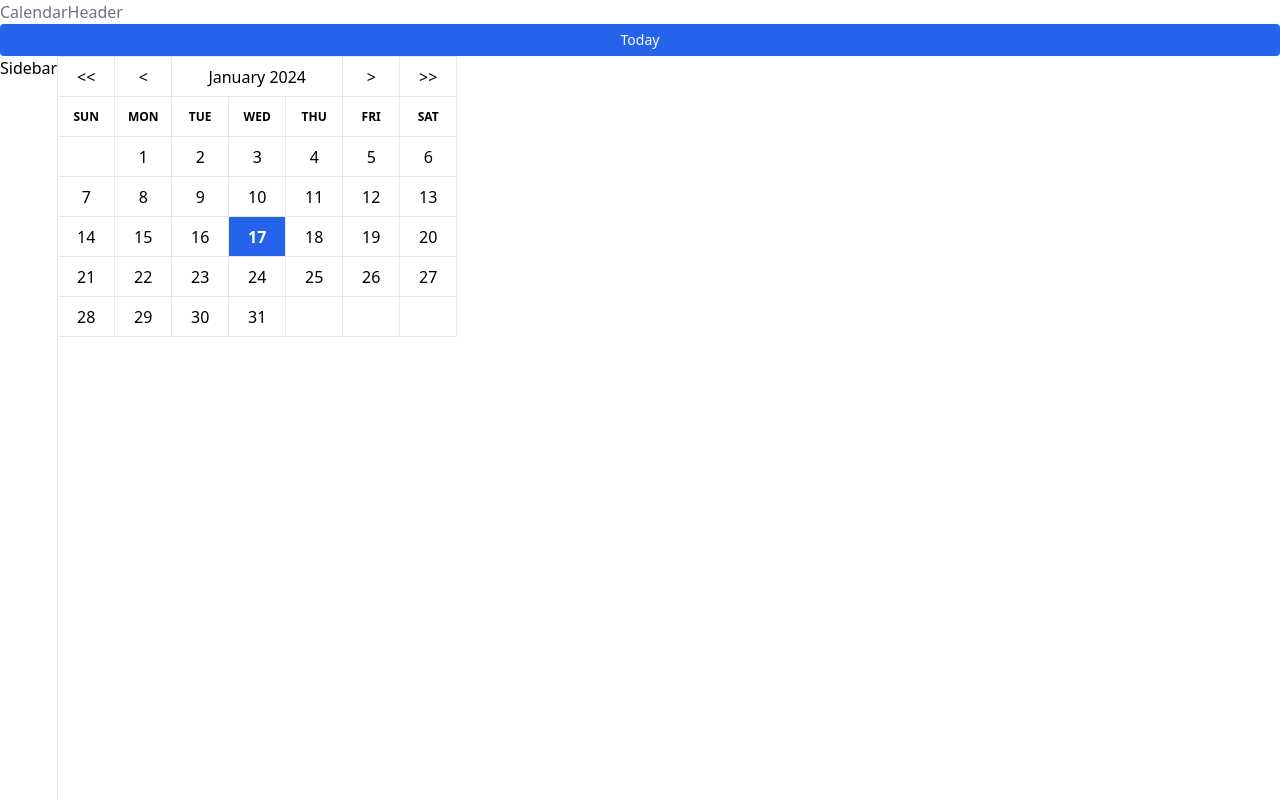
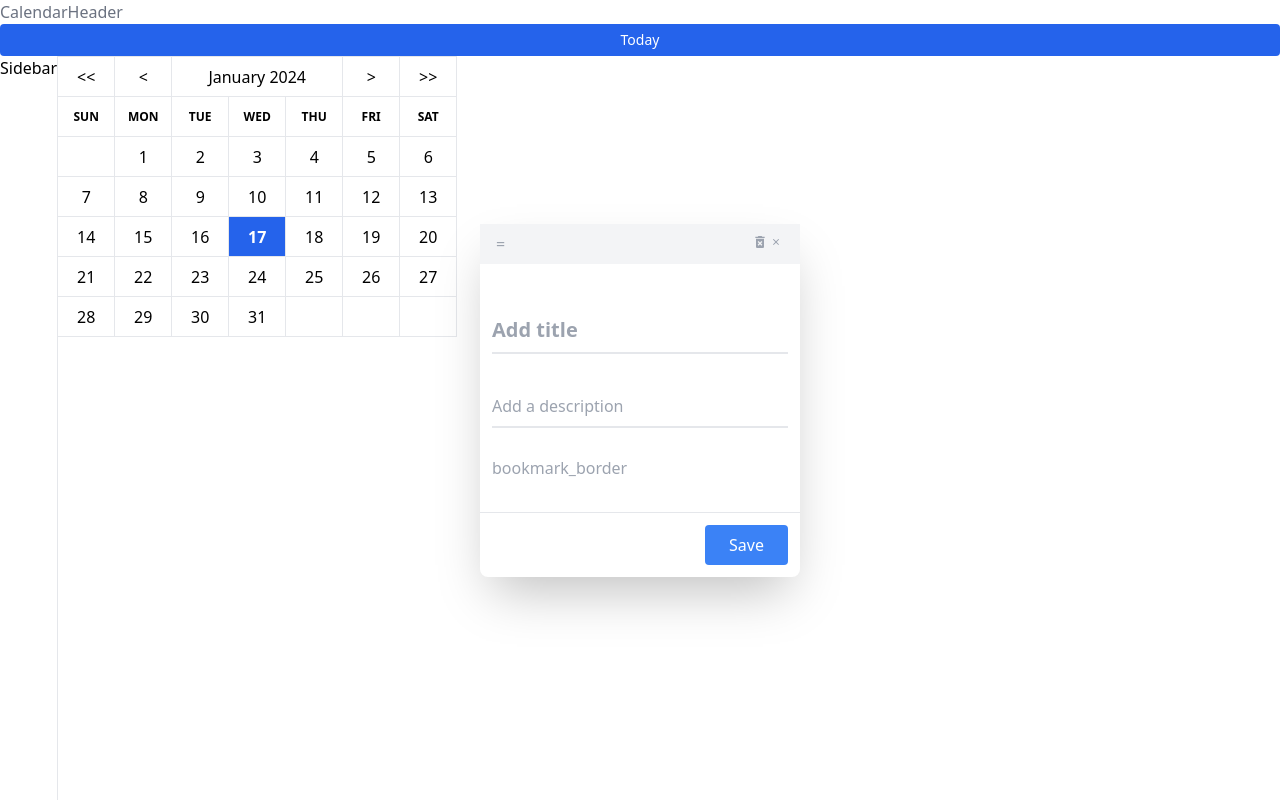
Before and after one commit to okuyama-code/nextjs_ts_calendar, a Next.js app: page / in a window 1280 px wide. Built offline with nearby package versions, Linux system fonts and the light colour scheme.

Commit message:
モーダル作成

```diff
--- a/package.json
+++ b/package.json
@@ -13,7 +13,8 @@
     "date-fns": "^3.2.0",
     "next": "14.0.4",
     "react": "^18",
-    "react-dom": "^18"
+    "react-dom": "^18",
+    "react-icons": "^5.0.1"
   },
   "devDependencies": {
     "@types/node": "^20",
--- a/src/app/page.tsx
+++ b/src/app/page.tsx
@@ -3,6 +3,7 @@
 import Calendar from '@/calendar/Calendar'
 import CalendarHeader from '@/calendar/CalendarHeader'
 import Button from '@/components/Button';
+import EventModal from '@/components/EventModal';
 import Sidebar from '@/components/Sidebar'
 import { useState } from 'react';
 
@@ -13,6 +14,7 @@ export default function Home() {
   const handleSetToday = () => setCurrentDate(new Date());
   return (
     <>
+      <EventModal />
       <div className="h-screen flex flex-col">
         <CalendarHeader />
         <Button onClick={handleSetToday}>Today</Button>
--- a/src/calendar/Calendar.tsx
+++ b/src/calendar/Calendar.tsx
@@ -51,6 +51,7 @@ const Calendar: React.FC<Props> = ({ value = new Date(), onChange }) => {
           <Cell key={index} />
         ))}
 
+          {/* TODO　ここに予定のtitleを入れる */}
         {Array.from({ length: numDays }).map((_, index) => {
           const date = index + 1;
           const isCurrentDate = date === value.getDate();
--- /dev/null
+++ b/src/components/EventModal.tsx
@@ -0,0 +1,74 @@
+import React, { useState } from 'react'
+import { MdDeleteForever } from "react-icons/md";
+import { IoIosClose } from "react-icons/io";
+
+const EventModal = () => {
+  const [title, setTitle] = useState("");
+  const [description, setDescription] = useState("");
+
+  return (
+    <div className="h-screen w-full fixed left-0 top-0 flex justify-center items-center">
+      <form className="bg-white rounded-lg shadow-2xl w-1/4">
+        <header className="bg-gray-100 px-4 py-2 flex justify-between items-center">
+          <span className="text-gray-400">
+            {"="}
+          </span>
+          <div>
+            <button  className=" text-gray-400 cursor-pointer">
+              <MdDeleteForever />
+            </button>
+            <button
+            // onClick={() => setShowEventModal(false)}
+            >
+              <span className=" text-gray-400">
+                <IoIosClose />
+              </span>
+            </button>
+          </div>
+        </header>
+
+        <div className="p-3">
+          <div className="grid grid-cols-1/5 items-end gap-y-7">
+            <div></div>
+            <input
+              type="text"
+              name="title"
+              placeholder="Add title"
+              value={title}
+              required
+              className="pt-3 border-0 text-gray-600 text-xl font-semibold pb-2 w-full border-b-2 border-gray-200 focus:outline-none focus:ring-0 focus:border-blue-500"
+              onChange={(e) => setTitle(e.target.value)}
+            />
+
+            {/* <p>{daySelected.format("dddd, MMMM DD")}</p> */}
+
+            <input
+              type="text"
+              name="description"
+              placeholder="Add a description"
+              value={description}
+              required
+              className="pt-3 border-0 text-gray-600 pb-2 w-full border-b-2 border-gray-200 focus:outline-none focus:ring-0 focus:border-blue-500"
+              onChange={(e) => setDescription(e.target.value)}
+            />
+            <span className="material-icons-outlined text-gray-400">
+              bookmark_border
+            </span>
+
+          </div>
+        </div>
+        <footer className="flex justify-end border-t p-3 mt-5">
+          <button
+            type="submit"
+            // onClick={handleSubmit}
+            className="bg-blue-500 hover:bg-blue-600 px-6 py-2 rounded text-white"
+          >
+            Save
+          </button>
+        </footer>
+      </form>
+    </div>
+  )
+}
+
+export default EventModal
```
Also changed, not shown: 1 other file (tests, documents, lock files or other folders).
